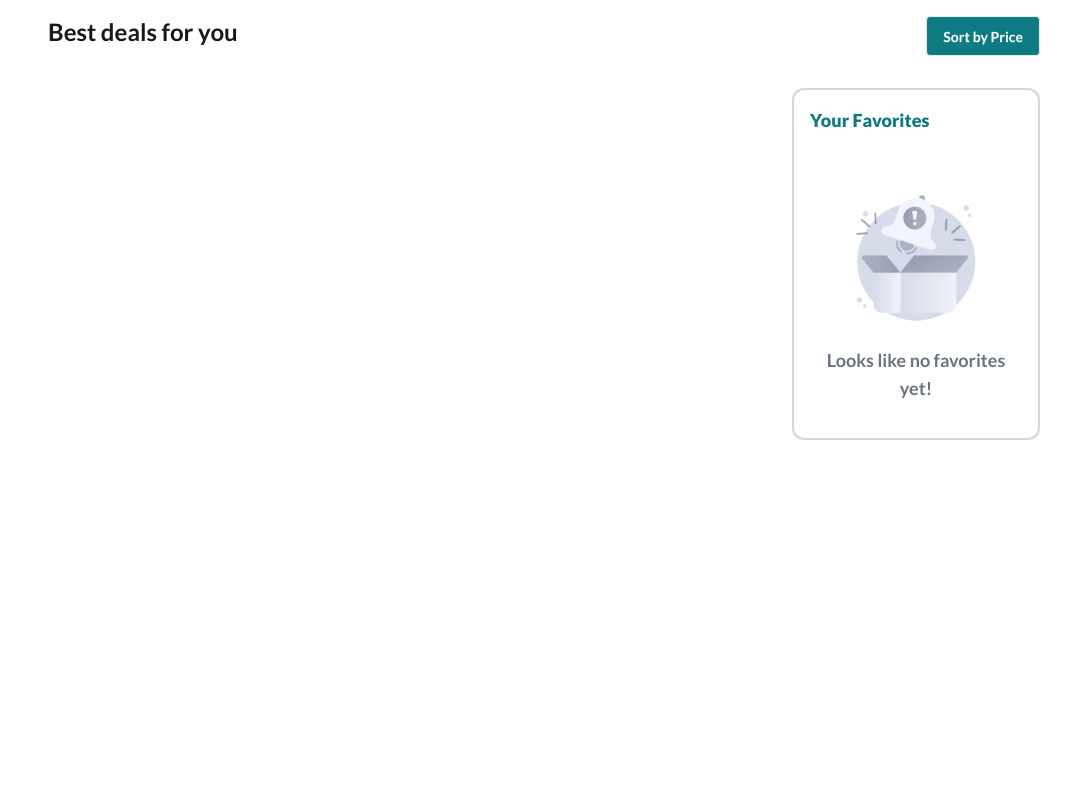
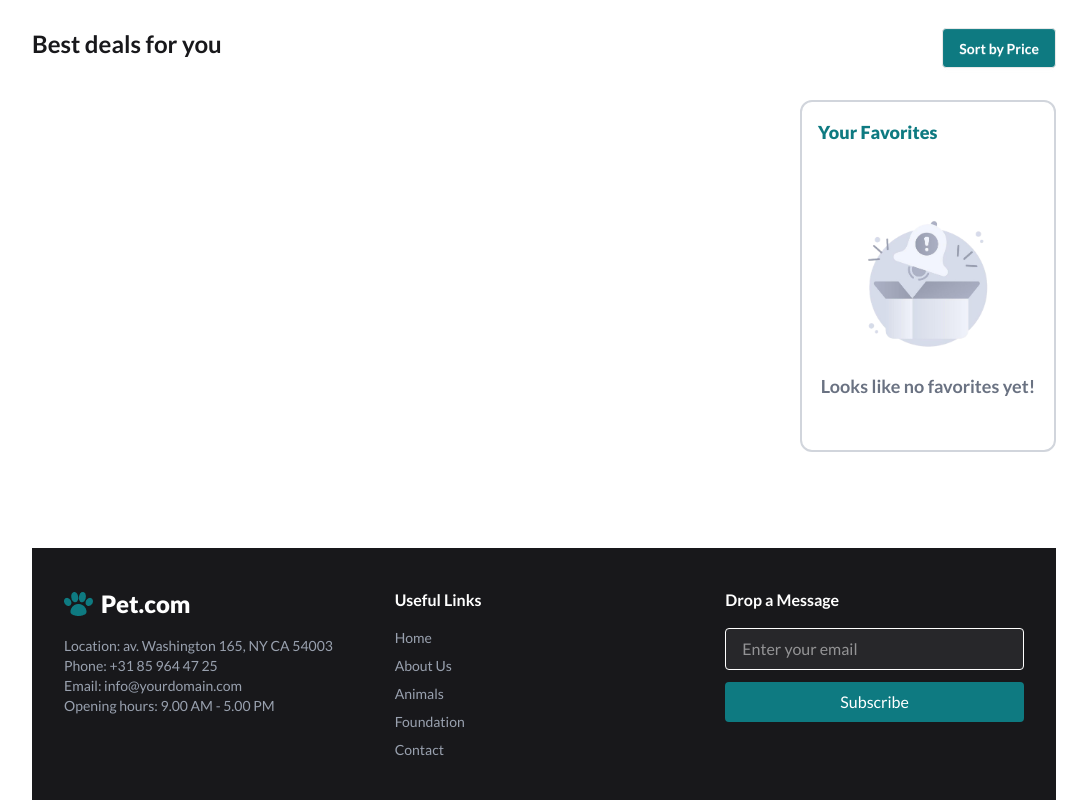
Before and after one commit to Minhajh2o/Pet.com, a plain HTML site: page index.html in a window 1280 px wide. Shown: the part 1318-2118 px from the top of the page, without its empty margins (96-1183 px from the left). Before the commit the page ends 1758 px from the top, so only its background shows below. Drawn offline with nearby package versions, Linux system fonts and the light colour scheme; no server answers.

Commit message:
footer added

```diff
--- a/index.html
+++ b/index.html
@@ -73,7 +73,7 @@
             </div>
         </div>
     </header>
-    <main class="container mx-auto px-4">
+    <main class="container mx-auto px-4 md:px-0 mb-12 md:mb-24">
         <section class="flex-col items-center justify-center text-center">
             <div class="md:w-11/12 lg:w-2/3 mx-auto my-12 space-y-6">
                 <p class="text-2xl font-semibold text-gray-500 mb-6">Bringing Families Together ❤️‍🔥 </p>
@@ -120,9 +120,58 @@
 
         </section>
     </main>
-    <footer>
+    <footer class="bg-zinc-900 text-white px-8 py-10">
+        <div class="mx-auto grid grid-cols-1 md:grid-cols-3 gap-8">
+          <!-- Left Column -->
+          <div>
+            <!-- <h2 class="text-xl font-bold flex items-center gap-1">
+              <span class="text-teal-500 text-2xl">🐾</span> Peddy
+            </h2> -->
+            <div class="flex items-center gap-2">
+                <img src="images/logo.webp" alt="Logo">
+                <a class="text-2xl font-extrabold">Pet.com</a>
+            </div>
+            <p class="mt-4 text-sm text-gray-400">Location: av. Washington 165, NY CA 54003</p>
+            <p class="text-sm text-gray-400">Phone: +31 85 964 47 25</p>
+            <p class="text-sm text-gray-400">Email: info@yourdomain.com</p>
+            <p class="text-sm text-gray-400">Opening hours: 9.00 AM - 5.00 PM</p>
 
-    </footer>
+            <!-- Social Icons -->
+            <div class="flex space-x-4 mt-4">
+              <a href="#" class="text-white text-xl"><i class="fab fa-facebook-f"></i></a>
+              <a href="#" class="text-white text-xl"><i class="fab fa-x-twitter"></i></a>
+              <a href="#" class="text-white text-xl"><i class="fab fa-youtube"></i></a>
+              <a href="#" class="text-white text-xl"><i class="fab fa-instagram"></i></a>
+            </div>
+          </div>
+
+          <!-- Center Column -->
+          <div>
+            <h3 class="text-md font-semibold mb-4">Useful Links</h3>
+            <ul class="space-y-2 text-sm">
+              <li><a href="#" class="hover:underline text-gray-400">Home</a></li>
+              <li><a href="#" class="hover:underline text-gray-400">About Us</a></li>
+              <li><a href="#" class="hover:underline text-gray-400">Animals</a></li>
+              <li><a href="#" class="hover:underline text-gray-400">Foundation</a></li>
+              <li><a href="#" class="hover:underline text-gray-400">Contact</a></li>
+            </ul>
+          </div>
+
+          <!-- Right Column -->
+          <div>
+            <h3 class="text-md font-semibold mb-4">Drop a Message</h3>
+            <input
+              type="email"
+              placeholder="Enter your email"
+              class="w-full px-4 py-2 bg-zinc-800 text-white rounded mb-3 outline-none"
+            />
+            <button class="w-full primary-bg text-white py-2 rounded">
+              Subscribe
+            </button>
+          </div>
+        </div>
+      </footer>
+
     <script src="js/index.js"></script>
 </body>
 </html>
```
